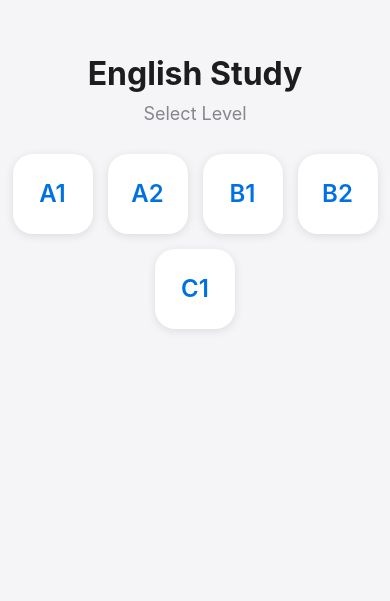
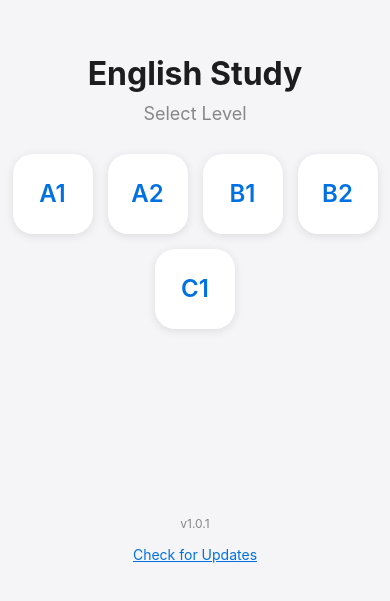
Before and after one commit to CoderCollie/StudyEnglishWords, a React Native app: screen / in a window 390 px wide. Shown: the part 231-832 px from the top of the page. Built offline with nearby package versions, Linux system fonts and the light colour scheme.

Commit message:
Add Force Update button and versioning

```diff
--- a/App.js
+++ b/App.js
@@ -2,6 +2,8 @@ import React, { useState, useEffect } from 'react';
 import { StyleSheet, Text, View, TouchableOpacity, ScrollView, SafeAreaView, Dimensions } from 'react-native';
 import { StatusBar } from 'expo-status-bar';
 import wordsData from './data.json';
+
+const APP_VERSION = "1.0.1";
 
 // --- SRS (SM-2) Logic ---
 const calculateNextReview = (quality, prevInterval, prevEaseFactor) => {
@@ -10,7 +12,7 @@ const calculateNextReview = (quality, prevInterval, prevEaseFactor) => {
   easeFactor = Math.max(1.3, easeFactor);
 
   if (quality < 3) {
-    interval = 1; // Wrong, review again tomorrow
+    interval = 1;
   } else if (prevInterval === 1) {
     interval = 6;
   } else {
@@ -26,9 +28,8 @@ export default function App() {
   const [level, setLevel] = useState(null);
   const [currentWord, setCurrentWord] = useState(null);
   const [isFlipped, setIsFlipped] = useState(false);
-  const [stats, setStats] = useState({}); // Word-specific SRS data
+  const [stats, setStats] = useState({});
 
-  // Load progress from localStorage (for web)
   useEffect(() => {
     const saved = localStorage.getItem('study_progress');
     if (saved) setStats(JSON.parse(saved));
@@ -40,17 +41,29 @@ export default function App() {
     localStorage.setItem('study_progress', JSON.stringify(newStats));
   };
 
+  const handleForceUpdate = async () => {
+    if (window.confirm("Check for updates and refresh the app?")) {
+      try {
+        if ('serviceWorker' in navigator) {
+          const registrations = await navigator.serviceWorker.getRegistrations();
+          for (let registration of registrations) {
+            await registration.unregister();
+          }
+        }
+        window.location.reload(true);
+      } catch (error) {
+        window.location.reload();
+      }
+    }
+  };
+
   const startStudy = (selectedLevel) => {
     setLevel(selectedLevel);
     const filteredWords = wordsData.filter(w => w.cefr === selectedLevel);
-    // Logic: Pick words due today OR new words
     pickNextWord(filteredWords);
   };
 
   const pickNextWord = (pool) => {
-    const now = new Date();
-    // Simple logic: pick a random word from the level for now
-    // (In full version, prioritize 'due' words)
     const randomWord = pool[Math.floor(Math.random() * pool.length)];
     setCurrentWord(randomWord);
     setIsFlipped(false);
@@ -61,7 +74,6 @@ export default function App() {
     const nextSrs = calculateNextReview(quality, prev.interval, prev.easeFactor);
     saveProgress(currentWord.word, nextSrs);
 
-    // Pick next word
     const filteredWords = wordsData.filter(w => w.cefr === level);
     pickNextWord(filteredWords);
   };
@@ -77,6 +89,12 @@ export default function App() {
               <Text style={styles.levelText}>{l}</Text>
             </TouchableOpacity>
           ))}
+        </View>
+        <View style={styles.footer}>
+          <Text style={styles.versionText}>v{APP_VERSION}</Text>
+          <TouchableOpacity style={styles.updateBtn} onPress={handleForceUpdate}>
+            <Text style={styles.updateBtnText}>Check for Updates</Text>
+          </TouchableOpacity>
         </View>
       </SafeAreaView>
     );
@@ -159,5 +177,9 @@ const styles = StyleSheet.create({
   exampleText: { fontSize: 18, color: '#424245', fontStyle: 'italic', lineHeight: 26 },
   buttonRow: { flexDirection: 'row', width: '85%', justifyContent: 'space-between', marginTop: 30 },
   rateBtn: { flex: 1, marginHorizontal: 5, paddingVertical: 15, borderRadius: 15, alignItems: 'center' },
-  rateBtnText: { color: '#fff', fontWeight: 'bold', fontSize: 16 }
+  rateBtnText: { color: '#fff', fontWeight: 'bold', fontSize: 16 },
+  footer: { position: 'absolute', bottom: 40, alignItems: 'center' },
+  versionText: { color: '#86868b', fontSize: 12, marginBottom: 5 },
+  updateBtn: { padding: 10 },
+  updateBtnText: { color: '#0071e3', fontSize: 14, textDecorationLine: 'underline' }
 });
```
